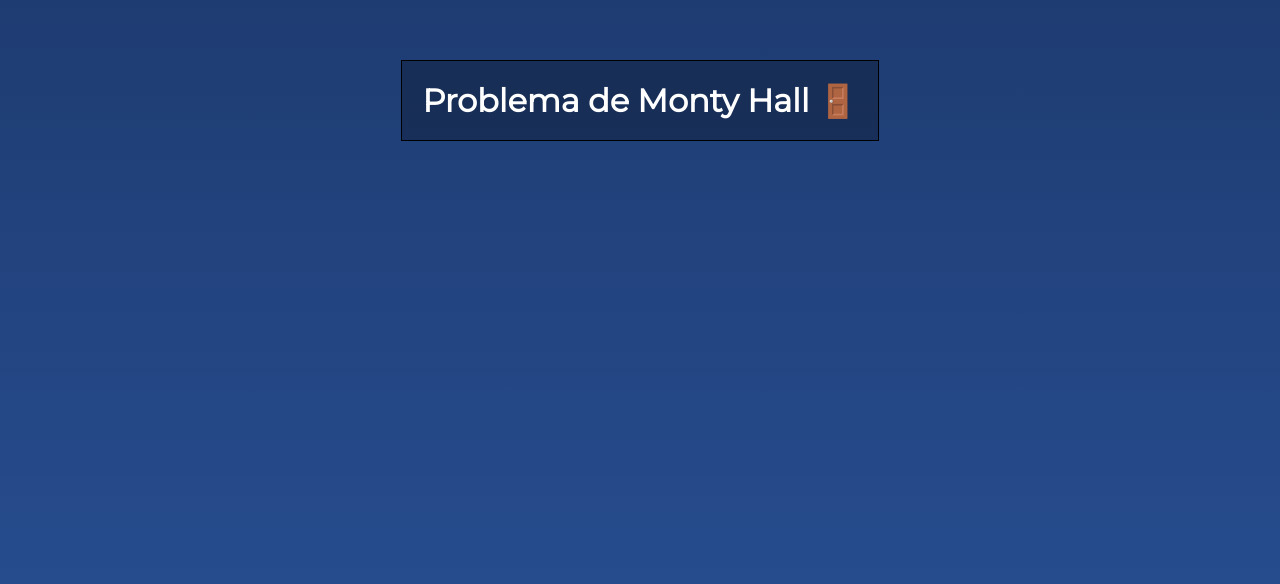
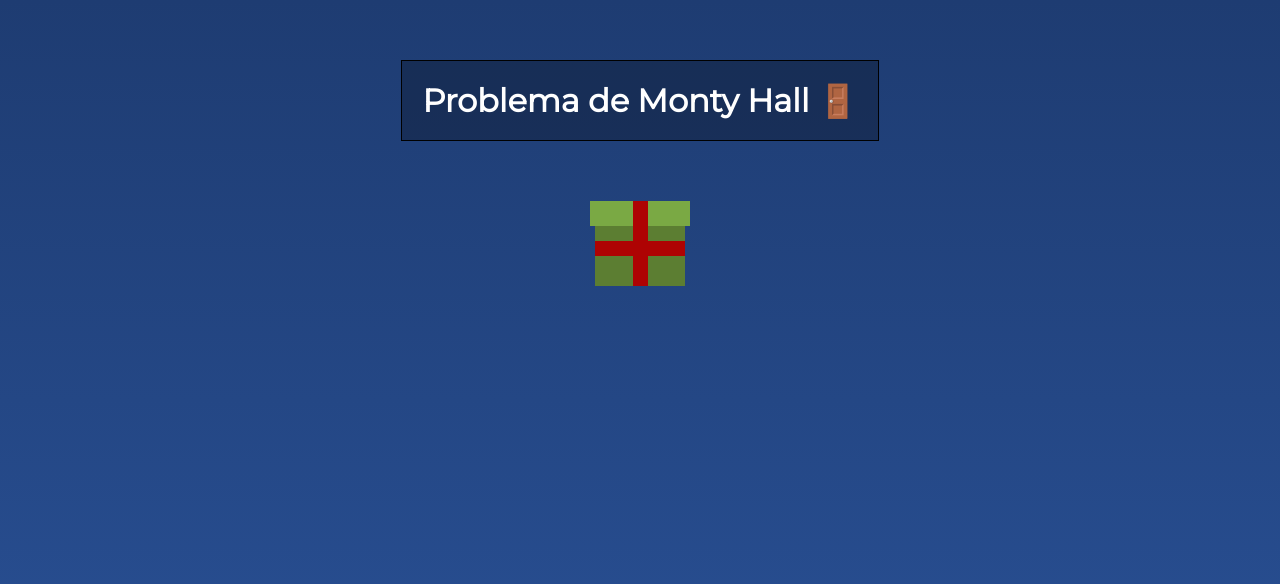
Before and after one commit to LuciLua/montyhall-vuejs, a Vue app: page / in a window 1280 px wide. Shown: the top 584 px of the page. Built offline with nearby package versions, Linux system fonts and the light colour scheme.

Commit message:
🚪 Problema de Monty Hall #02 (Gift Component 🎁)

```diff
--- a/src/App.vue
+++ b/src/App.vue
@@ -1,11 +1,18 @@
 <template>
   <div id="app">
     <h1>Problema de Monty Hall 🚪</h1>
+    <GiftHere/>
   </div>
 </template>
 
 <script>
-export default {};
+import GiftHere from "./components/GiftHere.vue";
+export default {
+  name: "App",
+  components: {
+    GiftHere,
+  },
+};
 </script>
 
 <style>
@@ -16,7 +23,7 @@ export default {};
   padding: 0;
 }
 
-body{
+body {
   color: #fff;
   background: linear-gradient(#1e3c72, #2a5298);
   min-height: 100vh;
@@ -28,7 +35,7 @@ body{
   align-items: center;
 }
 
-#app h1{
+#app h1 {
   border: 1px solid #000;
   background-color: #0004;
   padding: 20px;
--- /dev/null
+++ b/src/components/GiftHere.vue
@@ -0,0 +1,56 @@
+<template>
+  <div class="gift">
+      <!-- fitas do presente -->
+    <div class="gift-tie-1"></div>
+    <div class="gift-tie-2"></div>
+      <!-- resto do presente -->
+    <div class="gift-top"></div>
+    <div class="gift-body">
+
+    </div>
+  </div>
+</template>
+
+<script>
+export default {
+  name: "GiftHere"
+};
+</script>
+
+<style>
+.gift{
+  position: relative;
+  display: flex;
+  flex-direction: column;
+  align-items: center;
+  z-index: 10;
+
+}
+
+.gift-top{
+  width: 100px;
+  height: 25px;
+  background: #7aa944;
+}
+
+.gift-body{
+  width: 90px;
+  height: 60px;
+
+  background: #5c7e32;
+}
+
+.gift-tie-1{
+  position: absolute;
+  width: 15px;
+  height: 85px;
+  background: rgb(174, 3, 3);
+}
+.gift-tie-2{
+  position: absolute;
+  top: 40px;
+  width: 90px;
+  height:  15px;
+  background: rgb(174, 3, 3);
+}
+</style>
```
Lines whose indentation alone changed are shown as unchanged.
